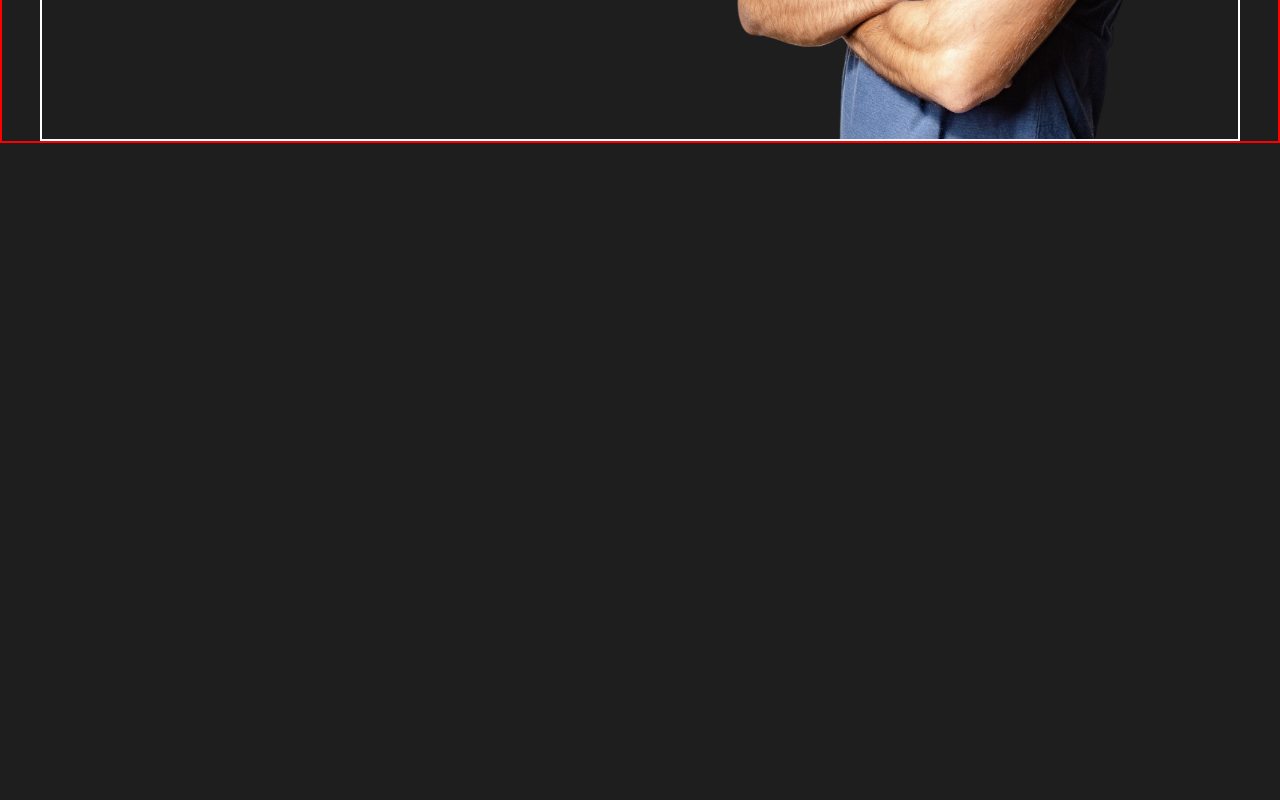
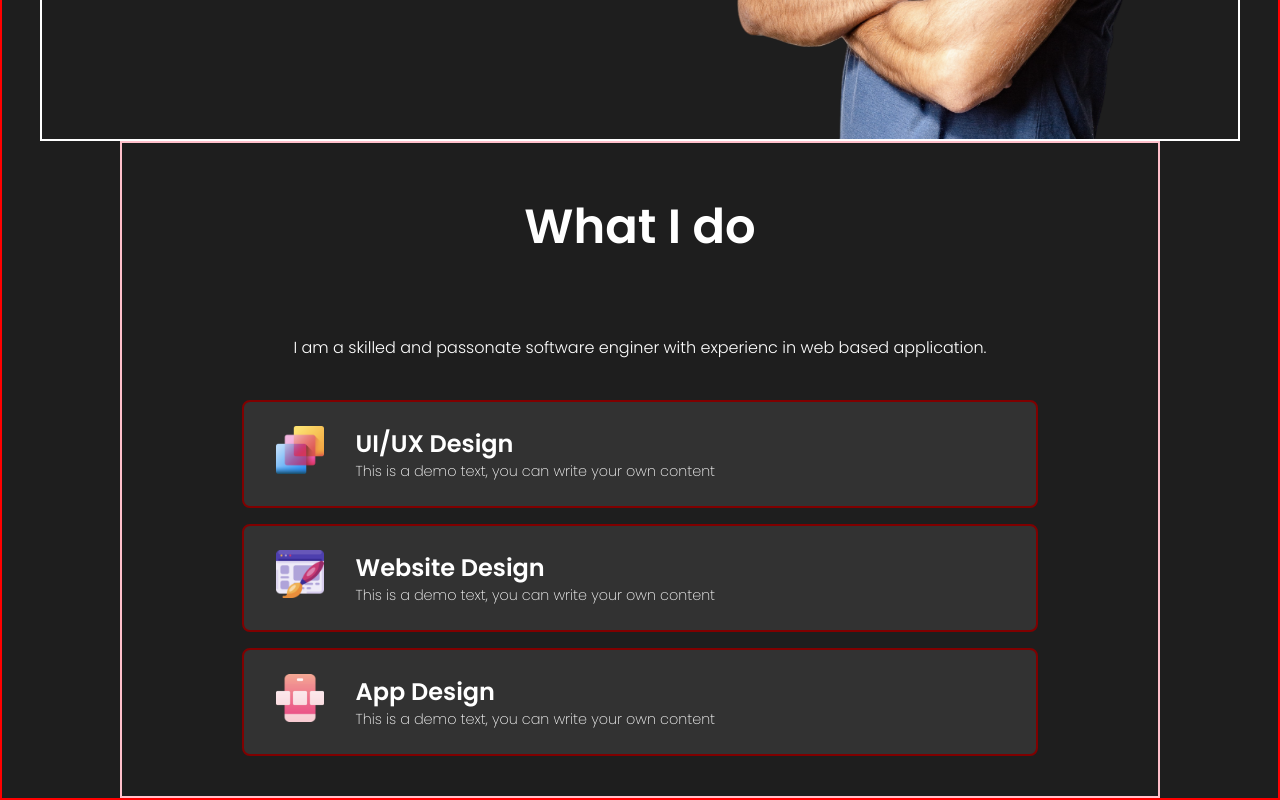
Before and after one commit to pacificsun/profile, a React (Create React App) app: page / in a window 1280 px wide. Shown: the part 677-1477 px from the top of the page. Before the commit the page ends 820 px from the top, so only its background shows below. Built offline with nearby package versions, Linux system fonts and the light colour scheme.

Commit message:
skills page complete

```diff
--- a/src/App.js
+++ b/src/App.js
@@ -1,11 +1,14 @@
 
 import Navbar from './components/NavBar/navbar';
 import Intro from './components/Intro/intro'
+import Skills from './components/Skills/skills';
+
 function App() {
   return (
     <div className='App'>
       <Navbar />
       <Intro/>
+      <Skills/>
     </div>
   );
 }
--- a/src/components/NavBar/navbar.css
+++ b/src/components/NavBar/navbar.css
@@ -1,4 +1,5 @@
 .navbar{
+    background: rgb(30, 30, 30);
     height: 5rem;
     width: 100vw;
     max-width: 75rem;
--- /dev/null
+++ b/src/components/Skills/skills.css
@@ -0,0 +1,73 @@
+#skills{
+    overflow: hidden;
+    width: 100vw;
+    max-width: 65rem;
+    display: flex;
+    flex-direction: column;
+    align-items: center;
+    justify-content: center;
+    text-align: center;
+    margin:0 auto ;
+
+    border: 2px solid pink;
+}
+
+.skillTitle{
+    font-size: 3rem;
+    font-weight: 600;
+    padding: 3rem;
+    margin-bottom: 1.5rem;
+}
+
+.skillDesc{
+    font-weight: 300;
+    font-size: 1rem;
+    max-width: 51rem;
+    padding: 0 2rem;
+}
+
+.skillBars{
+    margin: 1.5rem;
+    width: 100vw;
+    max-width: 80%;
+    text-align: left;
+}
+.skillBar{
+    display: flex;
+    margin: 1rem;
+    padding: 1.5rem 2rem;
+    border-radius: 0.5rem;
+    border: 2px solid maroon;
+    background-color: rgb(50, 50, 50);
+
+}
+.skillBarImg{
+    object-fit: cover;
+    height: 3rem;
+    width: 3rem;
+    margin-right: 2rem;
+}
+.skillBarText>p{
+    font-size: 0.9rem;
+    font-weight: 200;
+}
+
+@media screen and (max-width:720px){
+    .skillBarText>p{
+        font-size: 2vw;
+    }
+}
+
+@media screen and (max-width:480px) {
+    .skillBarText>p {
+        font-size: 3vw;
+
+    }
+    .skillBarImg{
+        height: 2.25rem;
+        width: 2.25rem;
+    }
+    .skillBarText>h2{
+        font-size: 5vw;
+    }
+}
--- /dev/null
+++ b/src/components/Skills/skills.jsx
@@ -0,0 +1,43 @@
+import React from "react";
+
+import './skills.css'
+
+import UIDesign from '../../assets/ui-design.png';
+import WebDesign from '../../assets/website-design.png';
+import AppDesign from '../../assets/app-design.png';
+
+const Skills = () =>{
+
+    return(
+        <section id="skills">
+            <span className="skillTitle">What I do</span>
+            <span className="skillDesc">I am a skilled and passonate software enginer with experienc in web based application.</span>
+            <div className="skillBars">
+                <div className="skillBar">
+                    <img src={UIDesign} alt="UIDesign" className="skillBarImg"/>
+                    <div className="skillBarText">
+                        <h2>UI/UX Design</h2>
+                        <p>This is a demo text, you can write your own content</p>
+                    </div>
+                </div>
+                <div className="skillBar">
+                    <img src={WebDesign} alt="WebDesign" className="skillBarImg"/>
+                    <div className="skillBarText">
+                        <h2>Website Design</h2>
+                        <p>This is a demo text, you can write your own content</p>
+                    </div>
+                </div>
+                <div className="skillBar">
+                    <img src={AppDesign} alt="AppDesign" className="skillBarImg"/>
+                    <div className="skillBarText">
+                        <h2>App Design</h2>
+                        <p>This is a demo text, you can write your own content</p>
+                    </div>
+                </div>
+            </div>
+        </section>
+    );
+
+}
+
+export default Skills
```
